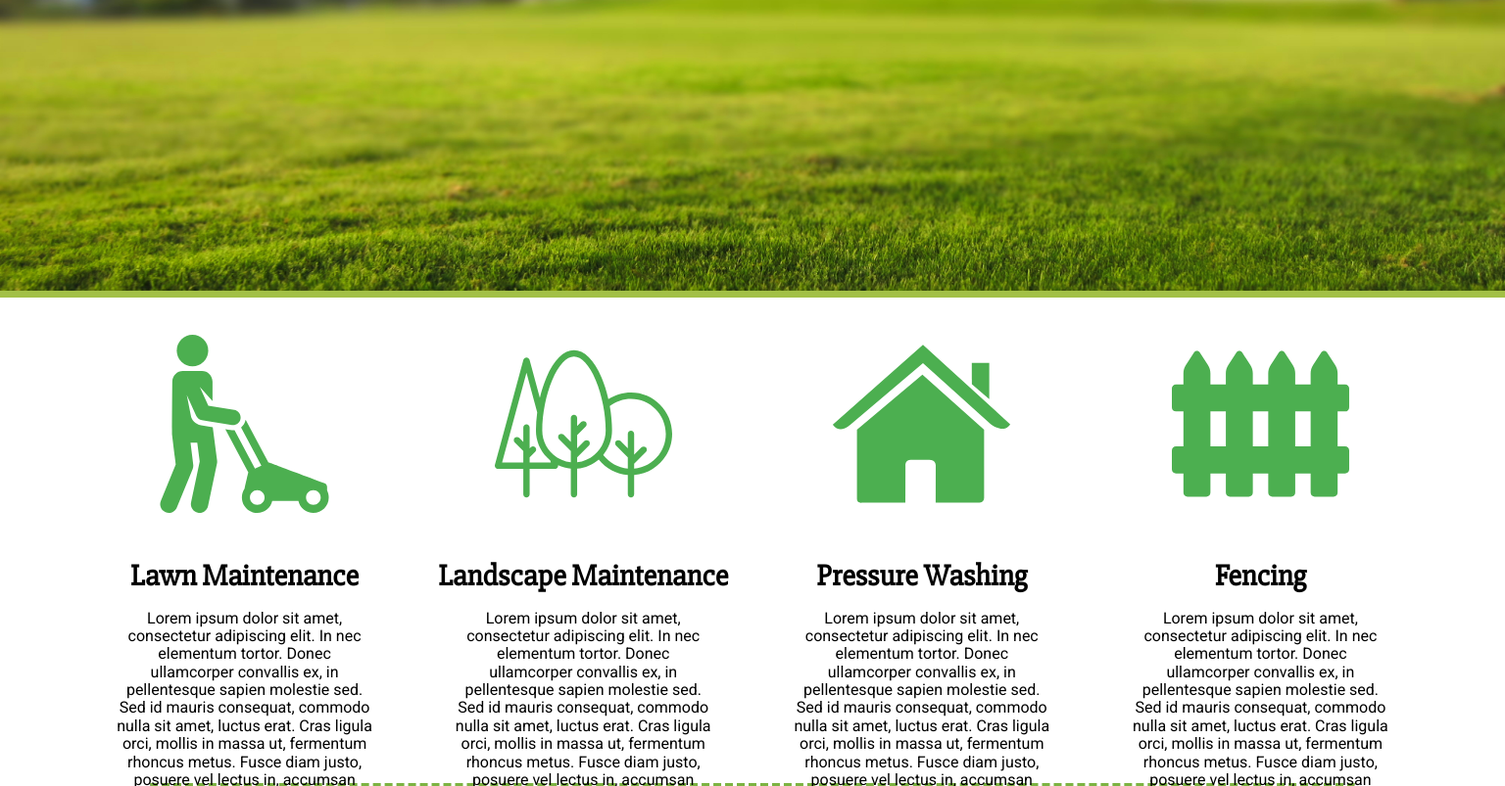
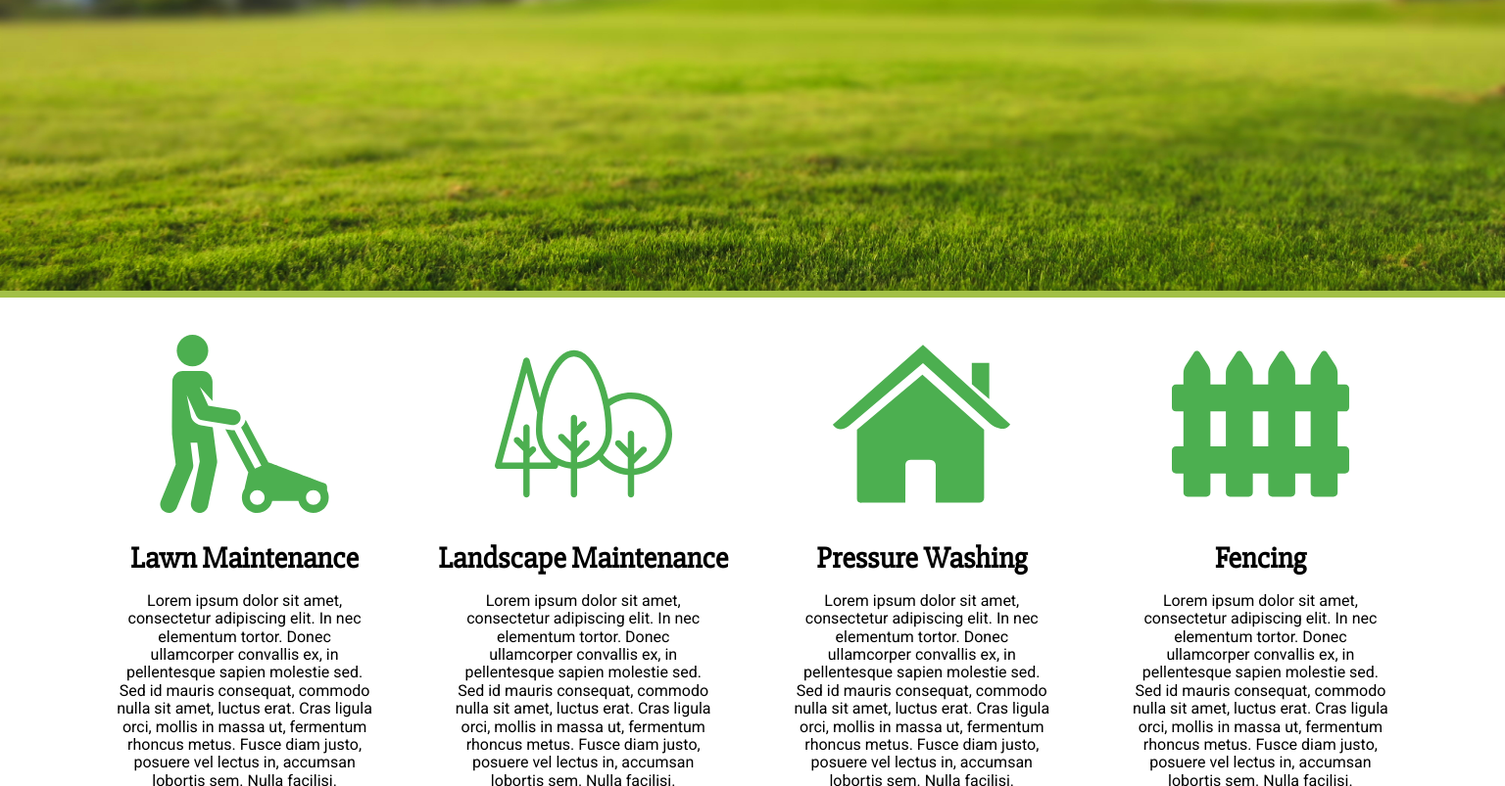
Before and after one commit to kjstanfield/Barnes-Lawn-and-Landscaping, a plain HTML site: page index.html in a window 1536 px wide. Shown: the part 297-1100 px from the top of the page at 98% size. Drawn offline with nearby package versions, Linux system fonts and the light colour scheme; some packages are replaced by stand-ins of ours.

Commit message:
Services in Media Query attempt 2

```diff
--- a/css/media.css
+++ b/css/media.css
@@ -121,7 +121,6 @@
         .service img {
             width: 60%;
             display: block;
-            margin-bottom: 3rem;
         }
 
         .servicetitle {
@@ -170,10 +169,6 @@
 
         /*----- Services ----- */
 
-        .service {
-            height: 28rem;
-        }
-
         /*----- Contact Box ----- */
 
         #contactbox {
```
